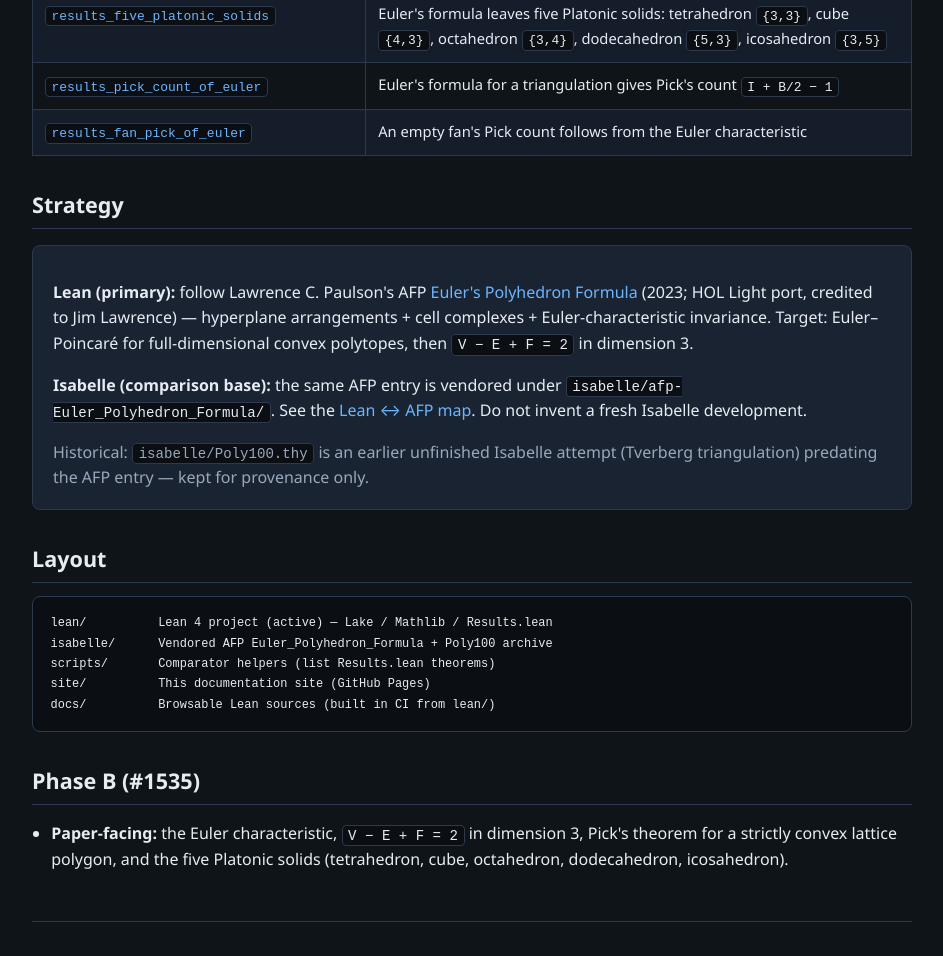
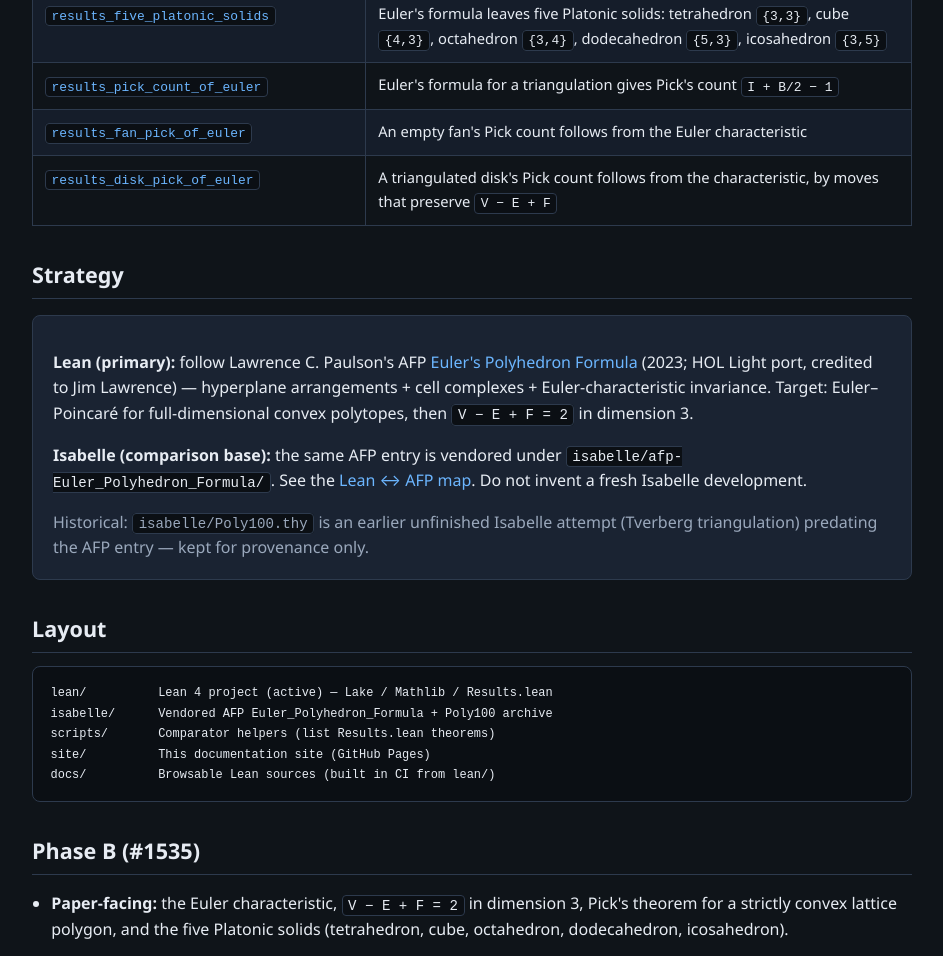
Before and after one commit to tangentproofs/eulers-gem, a plain HTML site: page site/index.html in a window 1280 px wide. Shown: the part 981-1937 px from the top of the page, without its empty margins (168-1111 px from the left). Drawn offline with Linux system fonts and the light colour scheme.

Commit message:
feat(lean): disk Pick count from the Euler characteristic
Deleting fan diagonals, inserting boundary vertices, adding diagonals,
and stellar subdivision all preserve the triangle's disk Euler number.
A triangulated disk with the classical counts therefore has V − E + F = 2
from the characteristic, and area T/2 is Pick's count.

```diff
--- a/site/index.html
+++ b/site/index.html
@@ -62,6 +62,7 @@
         <tr><td><a href="docs/Results.html#Results.results_five_platonic_solids"><code>results_five_platonic_solids</code></a></td><td>Euler's formula leaves five Platonic solids: tetrahedron <code>{3,3}</code>, cube <code>{4,3}</code>, octahedron <code>{3,4}</code>, dodecahedron <code>{5,3}</code>, icosahedron <code>{3,5}</code></td></tr>
         <tr><td><a href="docs/Results.html#Results.results_pick_count_of_euler"><code>results_pick_count_of_euler</code></a></td><td>Euler's formula for a triangulation gives Pick's count <code>I + B/2 − 1</code></td></tr>
         <tr><td><a href="docs/Results.html#Results.results_fan_pick_of_euler"><code>results_fan_pick_of_euler</code></a></td><td>An empty fan's Pick count follows from the Euler characteristic</td></tr>
+        <tr><td><a href="docs/Results.html#Results.results_disk_pick_of_euler"><code>results_disk_pick_of_euler</code></a></td><td>A triangulated disk's Pick count follows from the characteristic, by moves that preserve <code>V − E + F</code></td></tr>
       </tbody>
     </table>
 
```
Also changed, not shown: README.md, 2 other files.
